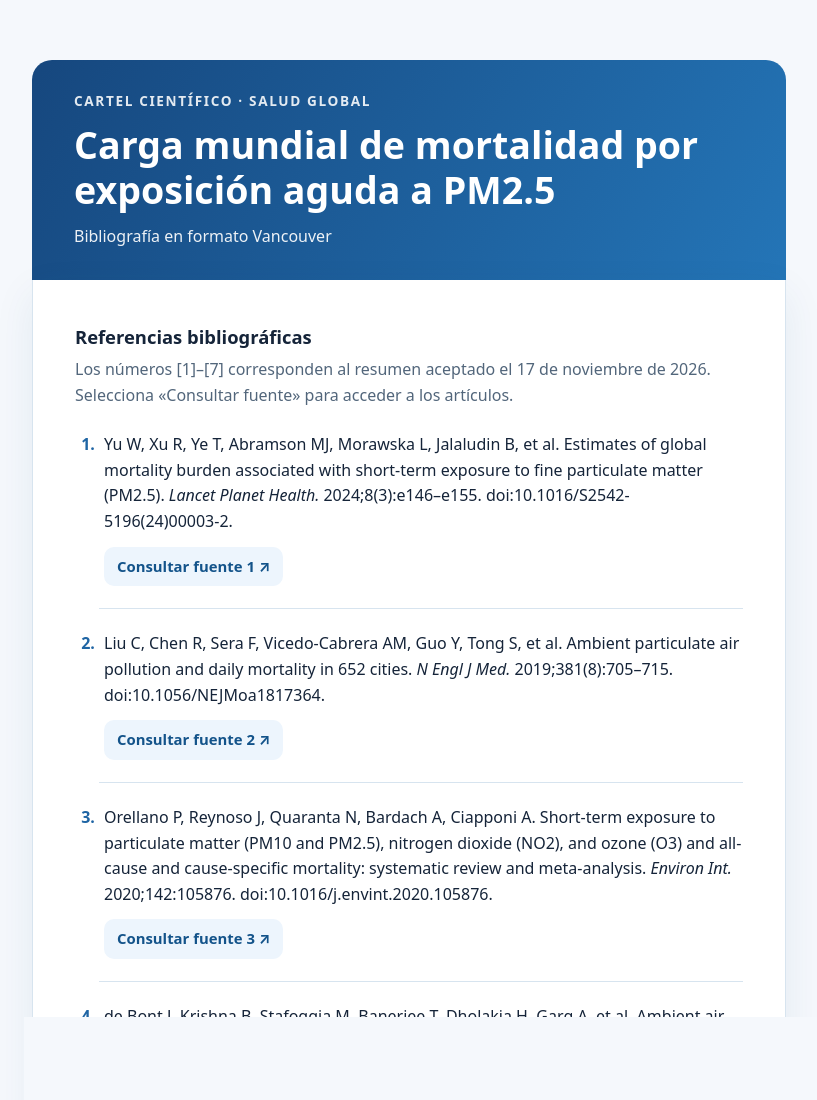
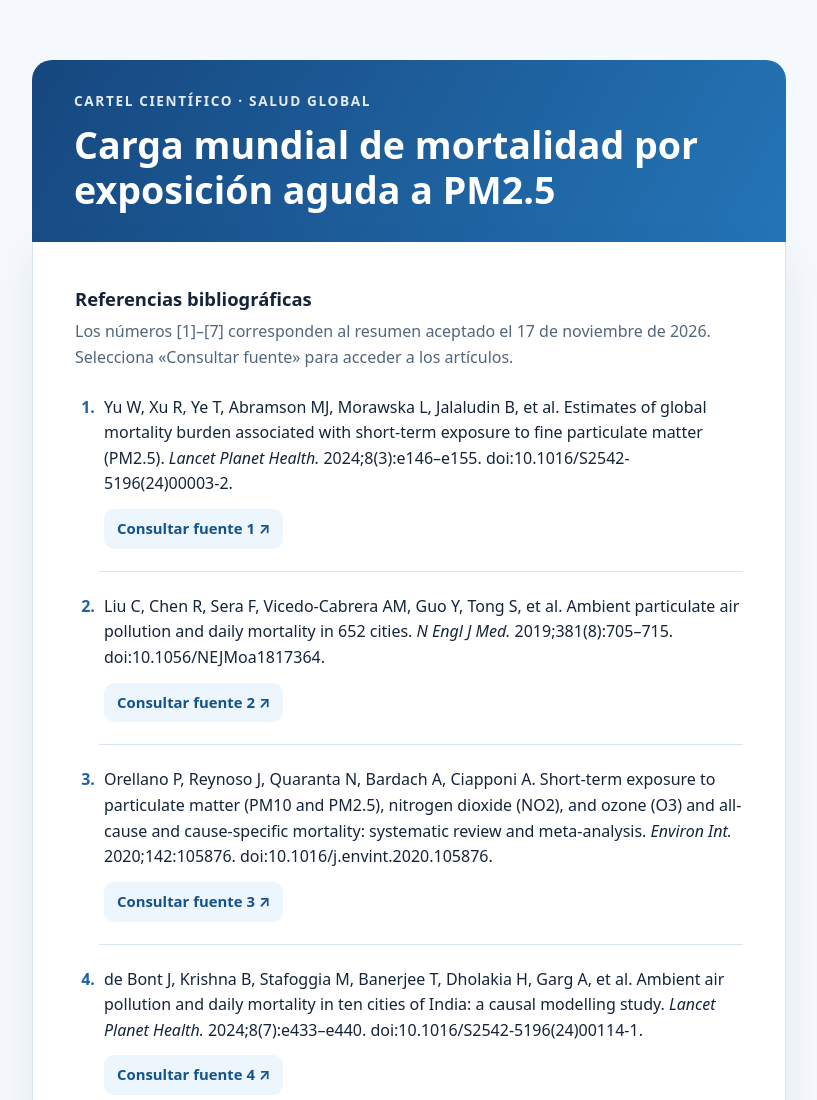
Before and after one commit to JRRMed/PM25_cartel, a plain HTML site: page index.html in a window 1280 px wide. Shown: the top 1100 px of the page, without its empty margins (231-1048 px from the left). Drawn offline with Linux system fonts and the light colour scheme.

Commit message:
Remove subtitle from header in index.html
Removed subtitle from the header section in index.html.

```diff
--- a/index.html
+++ b/index.html
@@ -12,7 +12,7 @@ h2{font-size:1.15rem;margin:0 0 6px}.intro{color:var(--subtle);margin:0 0 24px}o
 .doi{display:inline-block;margin-top:12px;padding:8px 13px;border-radius:10px;background:#edf5fd;color:#13538a;font-size:.93rem;font-weight:700;text-decoration:none}.doi:hover,.doi:focus-visible{background:#d9ebfa;text-decoration:underline;outline-offset:3px}footer{text-align:center;padding:20px 8px 8px;font-size:.84rem;color:var(--subtle}
 @media print{body{background:#fff}.page{max-width:none;margin:0}main{border:0;box-shadow:none}header{print-color-adjust:exact;-webkit-print-color-adjust:exact}}
 </style></head>
-<body><div class="page"><header><p class="overline">Cartel científico · Salud global</p><h1>Carga mundial de mortalidad por exposición aguda a PM2.5</h1><p class="subtitle">Bibliografía en formato Vancouver</p></header>
+<body><div class="page"><header><p class="overline">Cartel científico · Salud global</p><h1>Carga mundial de mortalidad por exposición aguda a PM2.5</h1></header>
 <main><h2>Referencias bibliográficas</h2><p class="intro">Los números [1]–[7] corresponden al resumen aceptado el 17 de noviembre de 2026. Selecciona «Consultar fuente» para acceder a los artículos.</p>
 <ol><li><p class="citation">Yu W, Xu R, Ye T, Abramson MJ, Morawska L, Jalaludin B, et al. Estimates of global mortality burden associated with short-term exposure to fine particulate matter (PM2.5). <em>Lancet Planet Health.</em> 2024;8(3):e146–e155. doi:10.1016/S2542-5196(24)00003-2.</p><a class="doi" href="https://doi.org/10.1016/S2542-5196(24)00003-2" target="_blank" rel="noopener noreferrer">Consultar fuente 1 ↗</a></li>
 <li><p class="citation">Liu C, Chen R, Sera F, Vicedo-Cabrera AM, Guo Y, Tong S, et al. Ambient particulate air pollution and daily mortality in 652 cities. <em>N Engl J Med.</em> 2019;381(8):705–715. doi:10.1056/NEJMoa1817364.</p><a class="doi" href="https://doi.org/10.1056/NEJMoa1817364" target="_blank" rel="noopener noreferrer">Consultar fuente 2 ↗</a></li>
```
